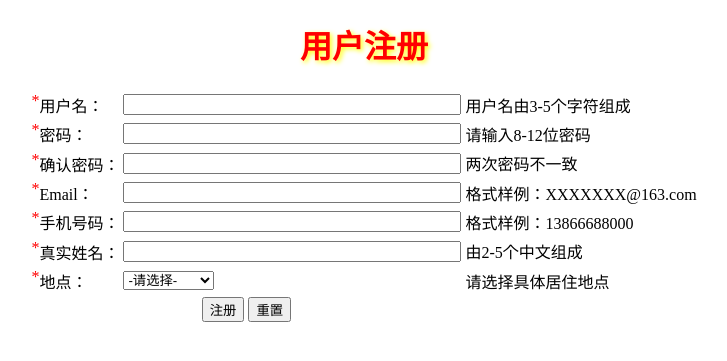
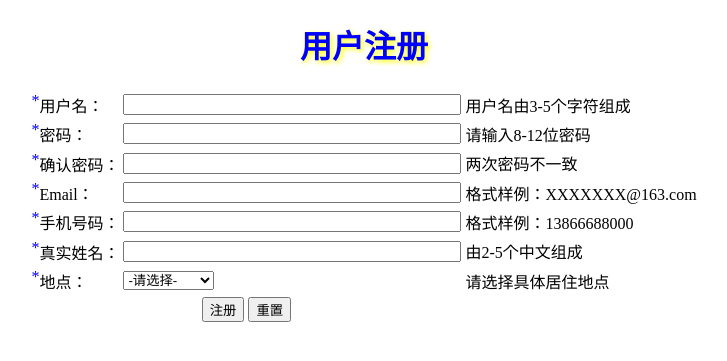
Before and after one commit to sun-cc1/Software_engineering, a PHP site: the page made by 注册界面.html in a window 1280 px wide. Shown: the top 361 px of the page, without its empty margins (276-1003 px from the left). Run offline with PHP 8.4, Linux system fonts and the light colour scheme.

```diff
--- a/css/index.css
+++ b/css/index.css
@@ -1,6 +1,5 @@
-*{margin: 0;padding: 0;list-style: none;}
 body{
-	background: url('1.jpg') ;
+	background: url('index.jpg') ;
     background-size: 100%;
 }
 .container{
--- a/注册界面.html
+++ b/注册界面.html
@@ -5,12 +5,12 @@
 <title>用户注册</title>
 <style type="text/css">
 	h1{
-		color:red;
+		color:blue;
 		font-weight:bold;
 		text-align:center;
 		text-shadow:2px 2px 5px #FFFF00;
 	}
-	span{color:red }
+	span{color:blue }
 </style>
 <script type="text/javascript">
 	function userMethod()
```
